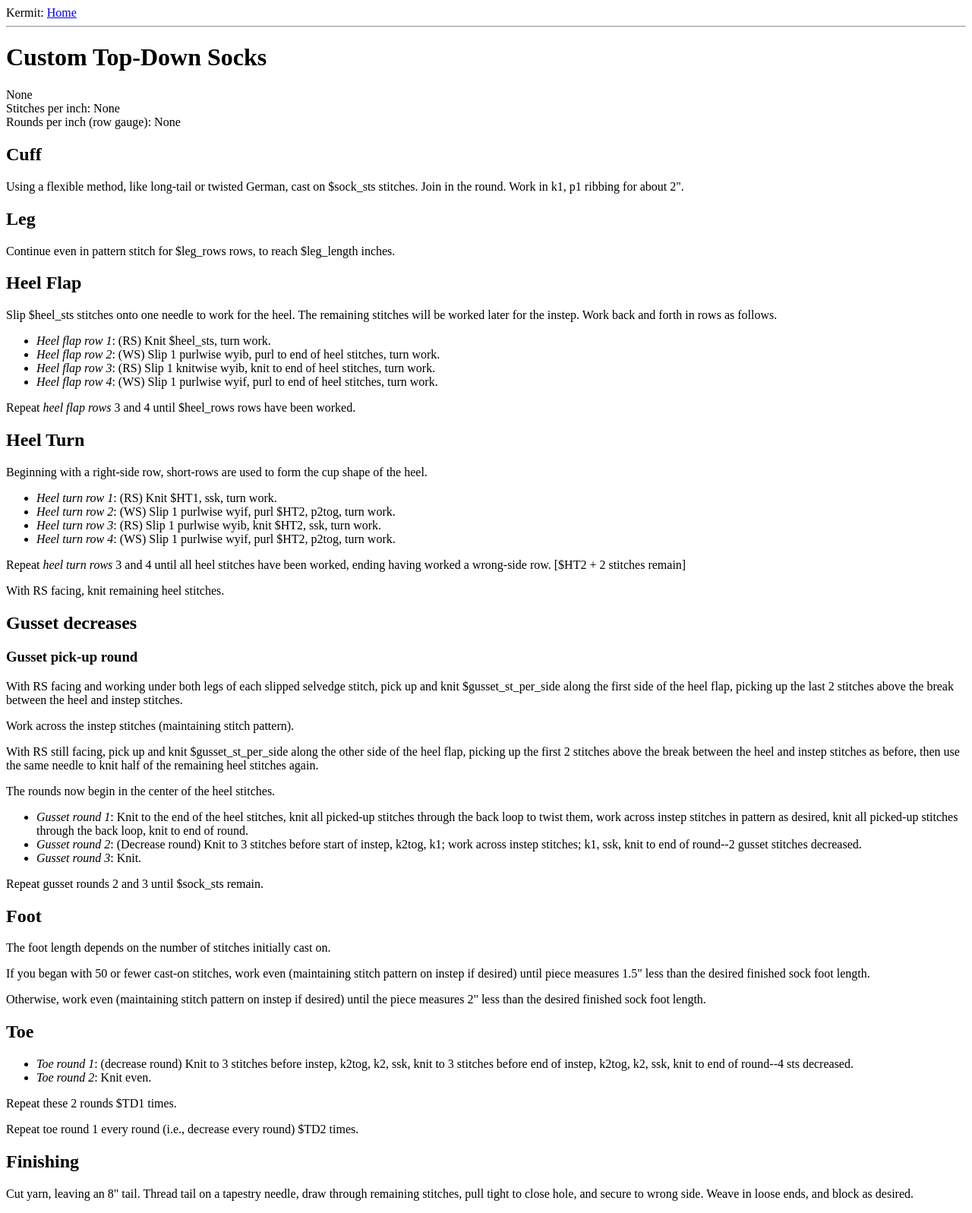
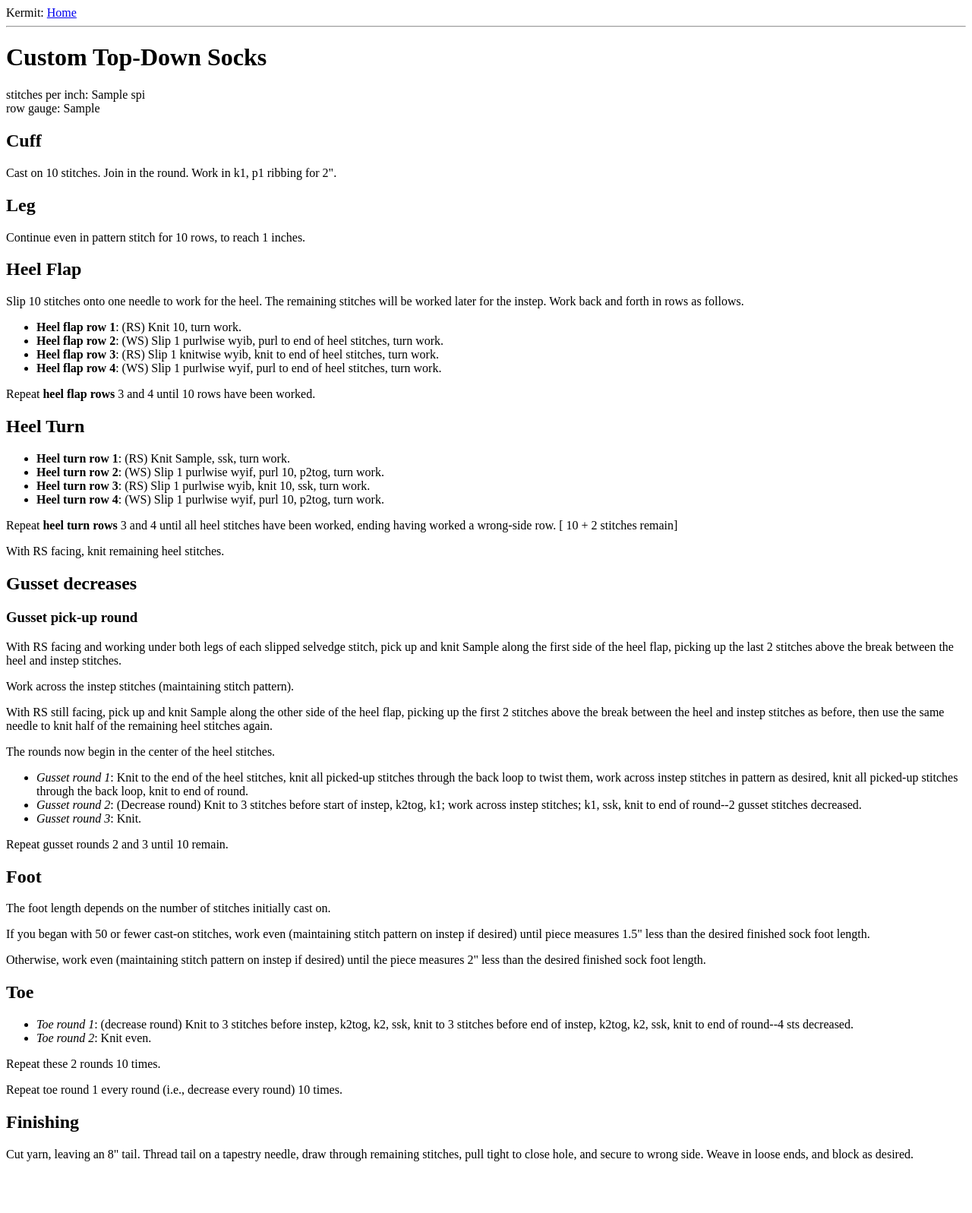
Before and after one commit to isabelgk/kermit, a Flask app: template kermit/templates/sock/pattern.html in a window 1280 px wide. Shown: the whole page at 76% size. After the commit the page ends 1529 px from the top, so only its background shows below. Run offline with Flask 2, Linux system fonts and the light colour scheme; the template is opened without the code that fills it: values that come from a table or form of the project are taken from there, most other values are stand-ins (such as "Sample title", 1, 10 or a date in 2020); some libraries are stand-ins or nearby versions.

Commit message:
socks are alive

```diff
--- a/kermit/routes.py
+++ b/kermit/routes.py
@@ -1,6 +1,7 @@
 from flask import render_template, flash, redirect, url_for
 from kermit import app
 from kermit.forms import KermitProject, PickProject, SockMeasurements, MittenMeasurements
+from kermit.worker import sock_calculate
 
 
 @app.route('/')
@@ -34,7 +35,9 @@
 def input_sock_measurements():
     form = SockMeasurements()
     if form.validate_on_submit():
-        return render_template('sock/pattern.html', title="Sock pattern", form=form)
+        calcs = sock_calculate(form.data)
+        print(calcs)
+        return render_template('sock/pattern.html', title="Sock pattern", c=calcs)
     return render_template('sock/measurements.html', title="Sock measurements", form=form)
 
 
--- a/kermit/templates/base.html
+++ b/kermit/templates/base.html
@@ -2,6 +2,7 @@
 <html lang="en">
 <head>
     <meta charset="UTF-8">
+    <!--<link href="https://stackpath.bootstrapcdn.com/bootstrap/4.1.3/css/bootstraptstrap.min.css" rel="stylesheet" integrity="sha384-MCw98/SFnGE8fJT3GXwEOngsV7Zt27NXFoaoApmYm81iuXoPkFOJwJ8ERdknLPMO" crossorigin="anonymous">-->
     <title>Kermit</title>
 </head>
 <body>
--- a/kermit/templates/sock/pattern.html
+++ b/kermit/templates/sock/pattern.html
@@ -2,45 +2,43 @@
 {% block content %}
 <h1>Custom Top-Down Socks</h1>
 <p>
-    {{ form.username.data }}<br>
-    {{ form.spi.label}}: {{ form.spi.data }}<br>
-    {{ form.row_gauge.label}}: {{ form.row_gauge.data }}
+    stitches per inch: {{ c.spi }}<br>
+    row gauge: {{ c.row_gauge }}
 </p>
 <h2 id="cuff">Cuff</h2>
-<p>Using a flexible method, like long-tail or twisted German, cast on $sock_sts stitches. Join in the round. Work in k1, p1 ribbing for about 2&quot;.</p>
+<p>Cast on {{ c.sock_sts }} stitches. Join in the round. Work in k1, p1 ribbing for 2&quot;.</p>
 <h2 id="leg">Leg</h2>
-<p>Continue even in pattern stitch for $leg_rows rows, to reach $leg_length inches.</p>
+<p>Continue even in pattern stitch for {{ c.leg_rows }} rows, to reach {{ c.leg_length }} inches.</p>
 <h2 id="heel-flap">Heel Flap</h2>
-<p>Slip $heel_sts stitches onto one needle to work for the heel. The remaining stitches will be worked later for the instep. Work back and forth in rows as follows.</p>
+<p>Slip {{ c.heel_sts }} stitches onto one needle to work for the heel. The remaining stitches will be worked later for the instep. Work back and forth in rows as follows.</p>
 <ul>
-    <li><em>Heel flap row 1</em>: (RS) Knit $heel_sts, turn work.</li>
-    <li><em>Heel flap row 2</em>: (WS) Slip 1 purlwise wyib, purl to end of heel stitches, turn work.</li>
-    <li><em>Heel flap row 3</em>: (RS) Slip 1 knitwise wyib, knit to end of heel stitches, turn work.</li>
-    <li><em>Heel flap row 4</em>: (WS) Slip 1 purlwise wyif, purl to end of heel stitches, turn work.</li>
+    <li><strong>Heel flap row 1</strong>: (RS) Knit {{ c.heel_sts }}, turn work.</li>
+    <li><strong>Heel flap row 2</strong>: (WS) Slip 1 purlwise wyib, purl to end of heel stitches, turn work.</li>
+    <li><strong>Heel flap row 3</strong>: (RS) Slip 1 knitwise wyib, knit to end of heel stitches, turn work.</li>
+    <li><strong>Heel flap row 4</strong>: (WS) Slip 1 purlwise wyif, purl to end of heel stitches, turn work.</li>
 </ul>
-<p>Repeat <em>heel flap rows</em> 3 and 4 until $heel_rows rows have been worked.</p>
+<p>Repeat <strong>heel flap rows</strong> 3 and 4 until {{ c.heel_rows }} rows have been worked.</p>
 <h2 id="heel-turn">Heel Turn</h2>
-<p>Beginning with a right-side row, short-rows are used to form the cup shape of the heel.</p>
 <ul>
-    <li><em>Heel turn row 1</em>: (RS) Knit $HT1, ssk, turn work.</li>
-    <li><em>Heel turn row 2</em>: (WS) Slip 1 purlwise wyif, purl $HT2, p2tog, turn work.</li>
-    <li><em>Heel turn row 3</em>: (RS) Slip 1 purlwise wyib, knit $HT2, ssk, turn work.</li>
-    <li><em>Heel turn row 4</em>: (WS) Slip 1 purlwise wyif, purl $HT2, p2tog, turn work.</li>
+    <li><strong>Heel turn row 1</strong>: (RS) Knit {{ c.HT1 }}, ssk, turn work.</li>
+    <li><strong>Heel turn row 2</strong>: (WS) Slip 1 purlwise wyif, purl {{ c.HT2 }}, p2tog, turn work.</li>
+    <li><strong>Heel turn row 3</strong>: (RS) Slip 1 purlwise wyib, knit {{ c.HT2 }}, ssk, turn work.</li>
+    <li><strong>Heel turn row 4</strong>: (WS) Slip 1 purlwise wyif, purl {{ c.HT2 }}, p2tog, turn work.</li>
 </ul>
-<p>Repeat <em>heel turn rows</em> 3 and 4 until all heel stitches have been worked, ending having worked a wrong-side row. [$HT2 + 2 stitches remain]</p>
+<p>Repeat <strong>heel turn rows</strong> 3 and 4 until all heel stitches have been worked, ending having worked a wrong-side row. [ {{ c.HT2 }} + 2 stitches remain]</p>
 <p>With RS facing, knit remaining heel stitches.</p>
 <h2 id="gusset-decreases">Gusset decreases</h2>
 <h3 id="gusset-pick-up-round">Gusset pick-up round</h3>
-<p>With RS facing and working under both legs of each slipped selvedge stitch, pick up and knit $gusset_st_per_side along the first side of the heel flap, picking up the last 2 stitches above the break between the heel and instep stitches.</p>
+<p>With RS facing and working under both legs of each slipped selvedge stitch, pick up and knit {{ c.gusset_st_per_side }} along the first side of the heel flap, picking up the last 2 stitches above the break between the heel and instep stitches.</p>
 <p>Work across the instep stitches (maintaining stitch pattern).</p>
-<p>With RS still facing, pick up and knit $gusset_st_per_side along the other side of the heel flap, picking up the first 2 stitches above the break between the heel and instep stitches as before, then use the same needle to knit half of the remaining heel stitches again.</p>
+<p>With RS still facing, pick up and knit {{ c.gusset_st_per_side }} along the other side of the heel flap, picking up the first 2 stitches above the break between the heel and instep stitches as before, then use the same needle to knit half of the remaining heel stitches again.</p>
 <p>The rounds now begin in the center of the heel stitches.</p>
 <ul>
     <li><em>Gusset round 1</em>: Knit to the end of the heel stitches, knit all picked-up stitches through the back loop to twist them, work across instep stitches in pattern as desired, knit all picked-up stitches through the back loop, knit to end of round.</li>
     <li><em>Gusset round 2</em>: (Decrease round) Knit to 3 stitches before start of instep, k2tog, k1; work across instep stitches; k1, ssk, knit to end of round--2 gusset stitches decreased.</li>
     <li><em>Gusset round 3</em>: Knit.</li>
 </ul>
-<p>Repeat gusset rounds 2 and 3 until $sock_sts remain.</p>
+<p>Repeat gusset rounds 2 and 3 until {{ c.sock_sts }} remain.</p>
 <h2 id="foot">Foot</h2>
 <p>The foot length depends on the number of stitches initially cast on.</p>
 <p>If you began with 50 or fewer cast-on stitches, work even (maintaining stitch pattern on instep if desired) until piece measures 1.5&quot; less than the desired finished sock foot length.</p>
@@ -50,8 +48,8 @@
     <li><em>Toe round 1</em>: (decrease round) Knit to 3 stitches before instep, k2tog, k2, ssk, knit to 3 stitches before end of instep, k2tog, k2, ssk, knit to end of round--4 sts decreased.</li>
     <li><em>Toe round 2</em>: Knit even.</li>
 </ul>
-<p>Repeat these 2 rounds $TD1 times.</p>
-<p>Repeat toe round 1 every round (i.e., decrease every round) $TD2 times.</p>
+<p>Repeat these 2 rounds {{ c.TD1 }} times.</p>
+<p>Repeat toe round 1 every round (i.e., decrease every round) {{ c.HT2 }} times.</p>
 <h2 id="finishing">Finishing</h2>
 <p>Cut yarn, leaving an 8&quot; tail. Thread tail on a tapestry needle, draw through remaining stitches, pull tight to close hole, and secure to wrong side. Weave in loose ends, and block as desired.</p>
 {% endblock %}
```
Also changed, not shown: kermit.py (+1 -13 lines), kermit/worker.py (added, +63 -0 lines), kermit/resources/foot-measurement-diagram.png (added).
